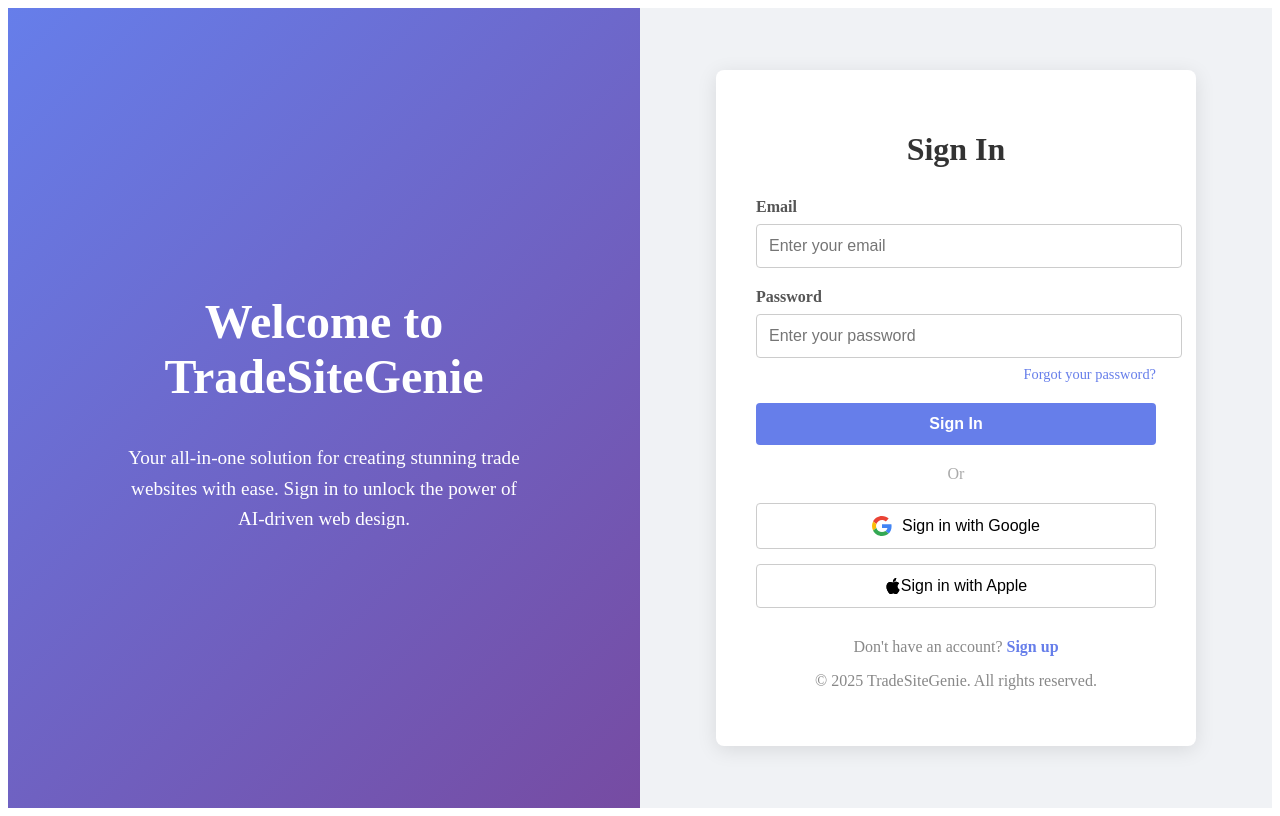
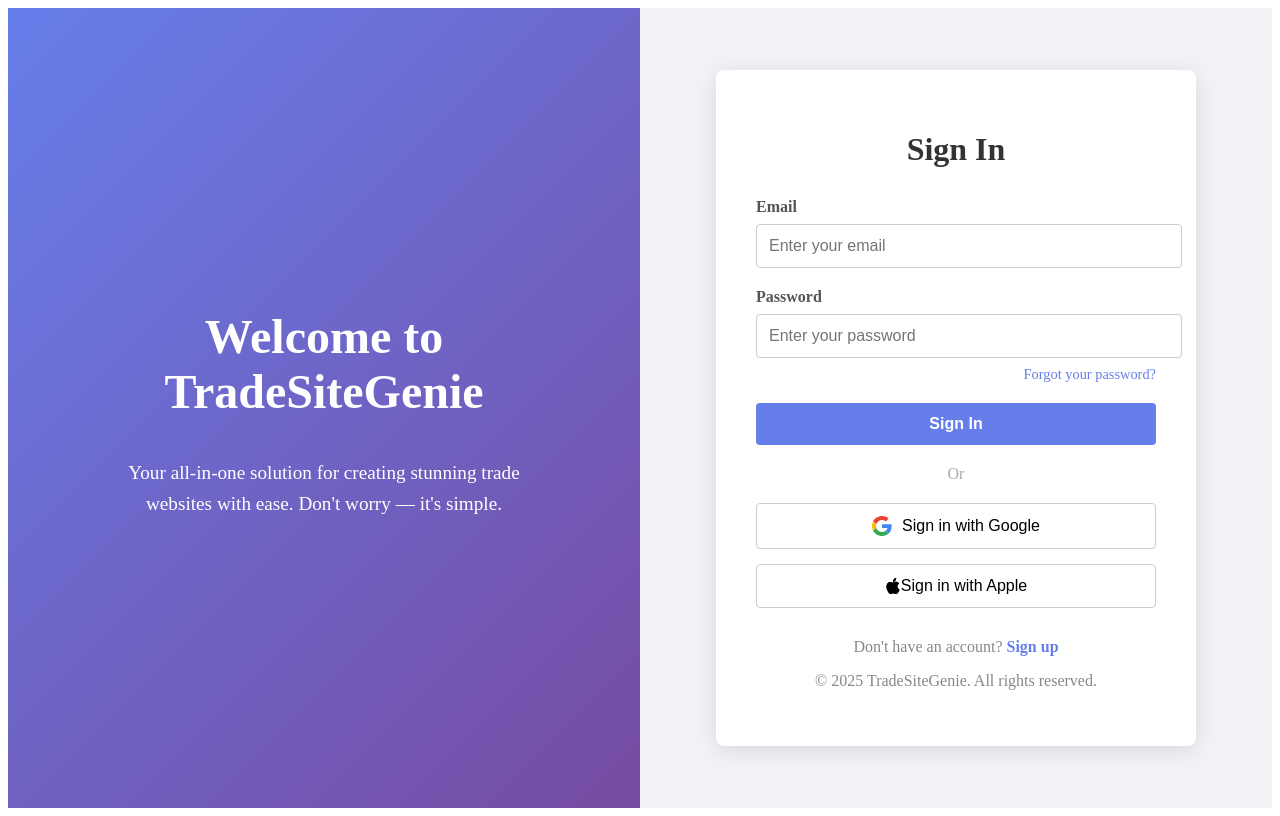
Before and after one commit to whatmarcusdid/tradesitegenie, a Next.js app: page / in a window 1280 px wide. Built offline with nearby package versions, Linux system fonts and the light colour scheme; no server answers.

Commit message:
fix: resolve linting error and enhance welcome message

```diff
--- a/app/page.tsx
+++ b/app/page.tsx
@@ -82,8 +82,7 @@
       <div className={styles.leftPanel}>
         <h1 className={styles.welcomeTitle}>Welcome to TradeSiteGenie</h1>
         <p className={styles.welcomeMessage}>
-          Your all-in-one solution for creating stunning trade websites with ease.
-          Sign in to unlock the power of AI-driven web design.
+        Your all-in-one solution for creating stunning trade websites with ease. Don&apos;t worry — it&apos;s simple.
         </p>
       </div>
       <div className={styles.rightPanel}>
@@ -154,7 +153,7 @@
           </div>
           <div className={styles.footer}>
             <p>
-              Don't have an account?{' '}
+            Don&apos;t have an account?{' '}
               <Link href="/signup" className={styles.signupLink}>
                 Sign up
               </Link>
```
